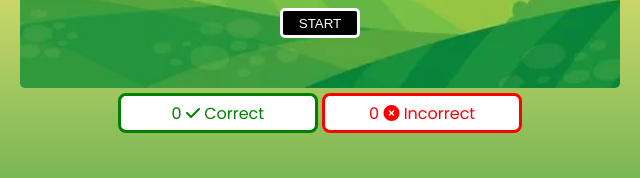
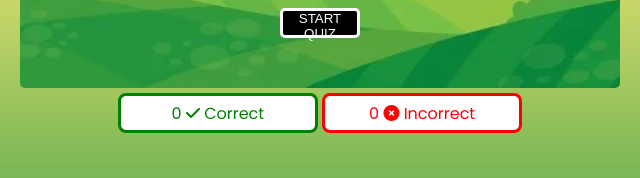
Before and after one commit to estii20/water-cycle-quiz, a plain HTML site: page index.html in a window 1280 px wide. Shown: the part 510-688 px from the top of the page, 320-960 px from the left. Drawn offline with Linux system fonts and the light colour scheme.

Commit message:
Add a hide class so only the start button is displayed at the beginning of the quiz

```diff
--- a/assets/css/style.css
+++ b/assets/css/style.css
@@ -95,6 +95,10 @@ h2 {
     transition: 0.3s;
 }
 
+.hide {
+    display: none;
+}
+
 /*--------Score area style*/
 
 #score {
--- a/assets/js/script.js
+++ b/assets/js/script.js
@@ -16,9 +16,17 @@ const buttonNext = document.getElementById("next-button");
 const scoreCorrectElement = document.getElementById("score-correct");
 const scoreIncorrectElement = document.getElementById("score-incorrect");
 
+document.addEventListener("DomContentLoaded", function (event) {
+    startButton();
+});
+
 startButton.addEventListener("click", beginQuiz);
-    startButton.innerHTML = "Start";
+    startButton.innerHTML = "Start Quiz";
     alert("Lets go!");
+    quizPanelElement.classList.add("hide");
+    questionOption.classList.add("hide");
+    buttonNext.classList.add("hide");
+
 
 //Store question index and score
 
@@ -29,7 +37,7 @@ let scoreIncorrect = 0;
 
 //Starts quiz with the first question and displays next button
 
-function beginQuiz(){
+function beginQuiz() {
     questionList = 0;
     score = 0;
     scoreCorrect = 0;
@@ -40,7 +48,7 @@ function beginQuiz(){
 
 //Iterate the questions array and displays each in order
 
-function displayQuestion(){
+function displayQuestion() {
     let questionShown = questions[questionList];
     let nextQuestionShown = questionList + 1;
     questionOption.innerHTML = nextQuestionShown + ". " + questionShown.question;
@@ -53,7 +61,7 @@ function displayQuestion(){
 
 const questions = [
     {
-        question: "1. What happens when clouds get too heavy to hold water?",
+        question: "What happens when clouds get too heavy to hold water?",
         answers: [
             { text: "The water falls to the ground", correct: true },
             { text: "The water evaporates", correct: false },
@@ -62,7 +70,7 @@ const questions = [
         ]
     },
     {
-        question: "2. Where on Earth is the water the purist?",
+        question: "Where on Earth is the water the purist?",
         answers: [
             { text: "Rivers and streams", correct: false },
             { text: "Sulphur springs", correct: false },
@@ -71,7 +79,7 @@ const questions = [
         ]
     },
     {
-        question: "3. When digging a well looking for water what do you find?",
+        question: "When digging a well looking for water what do you find?",
         answers: [
             { text: "An underground river", correct: false },
             { text: "An underground aquifer", correct: true },
@@ -80,7 +88,7 @@ const questions = [
         ]
     },
     {
-        question: "4. What turns water on the Earth into vapour?",
+        question: "What turns water on the Earth into vapour?",
         answers: [
             { text: "The moon", correct: false },
             { text: "Global warming", correct: false },
@@ -89,7 +97,7 @@ const questions = [
         ]
     },
     {
-        question: "5. What is NOT part of the water cycle?",
+        question: "What is NOT part of the water cycle?",
         answers: [
             { text: "Collection", correct: false },
             { text: "Evaporation", correct: false },
@@ -98,7 +106,7 @@ const questions = [
         ]
     },
     {
-        question: "6. Why is the ocean salty?",
+        question: "Why is the ocean salty?",
         answers: [
             { text: "Groundwater picks up salt and minerals", correct: true },
             { text: "From the skin of sea life animals", correct: false },
@@ -107,7 +115,7 @@ const questions = [
         ]
     },
     {
-        question: "8. How old could the water be in glaciers?",
+        question: "How old could the water be in glaciers?",
         answers: [
             { text: "Billions of years", correct: false },
             { text: "Thousands of years", correct: false },
@@ -116,7 +124,7 @@ const questions = [
         ]
     },
     {
-        question: "8. How old could the water be in glaciers?",
+        question: "How old could the water be in glaciers?",
         answers: [
             { text: "Billions of years", correct: false },
             { text: "Thousands of years", correct: false },
@@ -125,7 +133,7 @@ const questions = [
         ]
     },
     {
-        question: "9. Water that soaks into the ground is called what?",
+        question: "Water that soaks into the ground is called what?",
         answers: [
             { text: "Water table", correct: false },
             { text: "Collected", correct: false },
@@ -134,7 +142,7 @@ const questions = [
         ]
     },
     {
-        question: "2. Where on Earth is the water the purist?",
+        question: "Where on Earth is the water the purist?",
         answers: [
             { text: "Rivers and streams", correct: false },
             { text: "Sulphur springs", correct: false },
@@ -143,7 +151,7 @@ const questions = [
         ]
     },
     {
-        question: "10. What is it called when water is turned into a vapour?",
+        question: "What is it called when water is turned into a vapour?",
         answers: [
             { text: "Precipitation", correct: false },
             { text: "Evaporation", correct: true },
@@ -152,7 +160,7 @@ const questions = [
         ]
     },
     {
-        question: "11. What do we call fresh water falling to the Earth?",
+        question: "What do we call fresh water falling to the Earth?",
         answers: [
             { text: "Precipitation", correct: true },
             { text: "Evaporation", correct: false },
@@ -161,7 +169,7 @@ const questions = [
         ]
     },
     {
-        question: "12. What is condensation in the atmosphere called?",
+        question: "What is condensation in the atmosphere called?",
         answers: [
             { text: "Lightning", correct: false },
             { text: "Hurricanes", correct: false },
@@ -170,7 +178,7 @@ const questions = [
         ]
     },
     {
-        question: "13. What is a solid state of water called?",
+        question: "What is a solid state of water called?",
         answers: [
             { text: "Steam", correct: false },
             { text: "Ice", correct: true },
@@ -179,7 +187,7 @@ const questions = [
         ]
     },
     {
-        question: "14. What does this steam contain?",
+        question: "What does this steam contain?",
         answers: [
             { text: "Gas and water", correct: true },
             { text: "Water", correct: false },
@@ -188,7 +196,7 @@ const questions = [
         ]
     },
     {
-        question: "15. What happens to water vapour when it cools?",
+        question: "What happens to water vapour when it cools?",
         answers: [
             { text: "It transpires", correct: false },
             { text: "It precipitates", correct: false },
```
